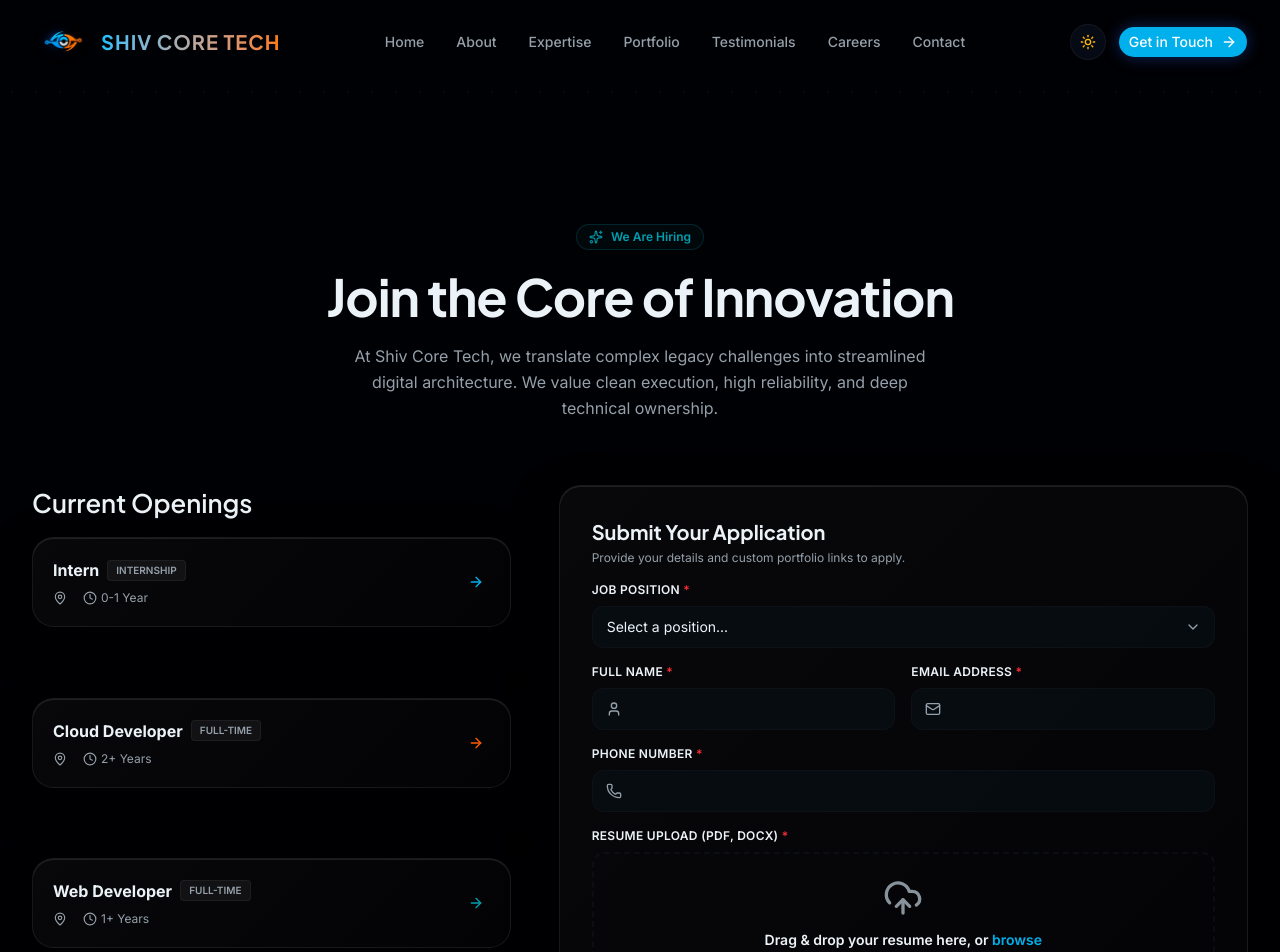
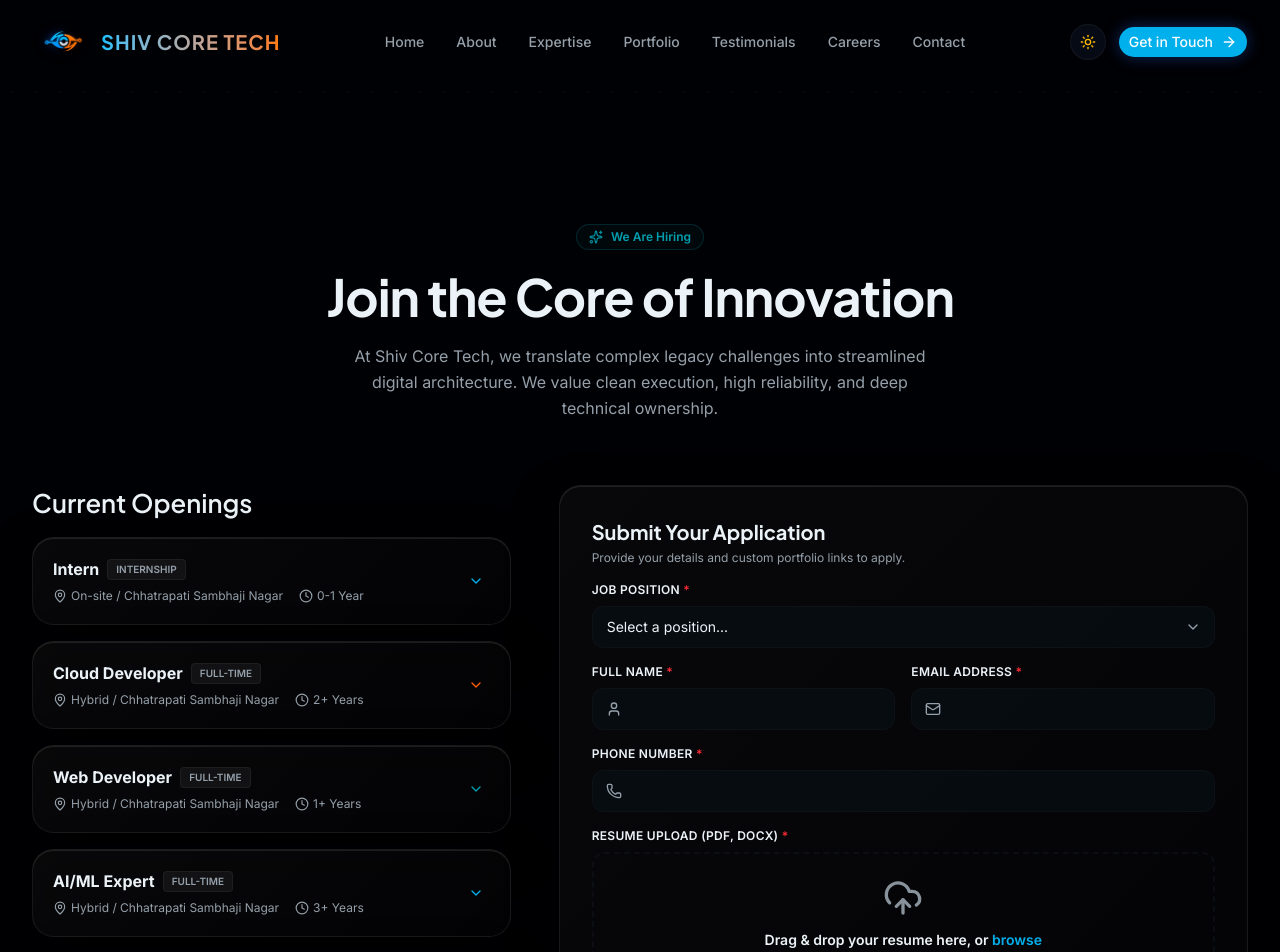
Before and after one commit to Avi2000005/shiv_core_tech, a Next.js app: page /careers in a window 1280 px wide. Shown: the top 952 px of the page. Built offline with nearby package versions, Linux system fonts and the light colour scheme.

Commit message:
Added JDs

```diff
--- a/app/layout.tsx
+++ b/app/layout.tsx
@@ -39,6 +39,7 @@ export default function RootLayout({
       suppressHydrationWarning
     >
       <head>
+        <meta name="viewport" content="width=device-width, initial-scale=1, maximum-scale=1, user-scalable=no" />
         <script
           dangerouslySetInnerHTML={{
             __html: `
--- a/components/ui/careers.tsx
+++ b/components/ui/careers.tsx
@@ -30,13 +30,20 @@ interface JobRole {
   experience: string;
   location?: string;
   glowColor: "primary" | "secondary" | "accent";
+  description?: string;
+  requirements?: string[];
 }
 
 export function Careers() {
   const [successData, setSuccessData] = useState<CareerFormValues | null>(null);
   const [submitError, setSubmitError] = useState<string | null>(null);
   const [isDragging, setIsDragging] = useState(false);
+  const [expandedRoleId, setExpandedRoleId] = useState<string | null>(null);
   const fileInputRef = useRef<HTMLInputElement>(null);
+
+  const toggleRoleExpand = (roleId: string) => {
+    setExpandedRoleId((prev) => (prev === roleId ? null : roleId));
+  };
 
   const roles: JobRole[] = [
     {
@@ -44,35 +51,70 @@ export function Careers() {
       title: "Intern",
       type: "Internship",
       experience: "0-1 Year",
+      location: "On-site / Chhatrapati Sambhaji Nagar",
       glowColor: "primary",
+      description: "Join our team to gain hands-on experience in software development and emerging technologies. Work on real projects, learn from experienced mentors, and build practical skills.",
+      requirements: [
+        "Basic programming knowledge",
+        "Strong learning attitude",
+        "Good communication skills"
+      ]
     },
     {
       id: "cloud-dev",
       title: "Cloud Developer",
       type: "Full-Time",
       experience: "2+ Years",
+      location: "Hybrid / Chhatrapati Sambhaji Nagar",
       glowColor: "secondary",
+      description: "Develop, deploy, and maintain scalable cloud-based applications and infrastructure using modern cloud technologies.",
+      requirements: [
+        "Experience with AWS, Azure, or GCP",
+        "Knowledge of Docker and CI/CD",
+        "Strong problem-solving skills"
+      ]
     },
     {
       id: "web-dev",
       title: "Web Developer",
       type: "Full-Time",
       experience: "1+ Years",
+      location: "Hybrid / Chhatrapati Sambhaji Nagar",
       glowColor: "accent",
+      description: "Build responsive and user-friendly web applications using modern frontend and backend technologies.",
+      requirements: [
+        "HTML, CSS, JavaScript proficiency",
+        "Experience with React, Next.js, or similar frameworks",
+        "Basic database knowledge"
+      ]
     },
     {
       id: "ai-ml-expert",
       title: "AI/ML Expert",
       type: "Full-Time",
       experience: "3+ Years",
+      location: "Hybrid / Chhatrapati Sambhaji Nagar",
       glowColor: "primary",
+      description: "Design and deploy AI/ML solutions, train models, and develop intelligent applications using modern AI technologies.",
+      requirements: [
+        "Strong Python and ML framework knowledge",
+        "Experience with TensorFlow, PyTorch, or similar",
+        "Understanding of Generative AI and NLP concepts"
+      ]
     },
     {
       id: "graphic-designer",
       title: "Graphic Designer",
       type: "Full-Time",
       experience: "2+ Years",
+      location: "On-site / Chhatrapati Sambhaji Nagar",
       glowColor: "secondary",
+      description: "Create visually stunning designs, branding materials, and user interfaces across digital and print media.",
+      requirements: [
+        "Proficiency in Adobe Creative Suite (Photoshop, Illustrator, Figma)",
+        "Strong portfolio of creative work",
+        "Good understanding of layout and typography"
+      ]
     },
   ];
 
@@ -132,10 +174,17 @@ export function Careers() {
   // Handle clicking on a job role to auto-select in form
   const handleSelectRole = (roleId: string) => {
     setValue("position", roleId, { shouldValidate: true });
-    // Scroll to form smoothly
+    // Scroll to form smoothly accounting for sticky navbar height
     const formElement = document.getElementById("careers-form");
     if (formElement) {
-      formElement.scrollIntoView({ behavior: "smooth", block: "center" });
+      const navbarHeight = 85; // fixed navbar height + padding buffer
+      const elementPosition = formElement.getBoundingClientRect().top + window.scrollY;
+      const offsetPosition = elementPosition - navbarHeight;
+
+      window.scrollTo({
+        top: offsetPosition,
+        behavior: "smooth"
+      });
     }
   };
 
@@ -274,48 +323,123 @@ export function Careers() {
       <div className="grid grid-cols-1 lg:grid-cols-12 gap-12 items-stretch">
 
         {/* Left Side: Career Listings */}
-        <div className="lg:col-span-5 flex flex-col justify-between h-full">
-          <div className="flex-grow flex flex-col justify-between h-full">
+        <div className="lg:col-span-5 flex flex-col">
+          <div className="flex flex-col">
             <h3 className="typography-h3 text-foreground mb-4 text-left">Current Openings</h3>
-            <div className="flex-grow flex flex-col justify-between gap-4">
-              {roles.map((role) => (
+            <div className="flex flex-col gap-4">
+              {roles.map((role) => {
+                const isExpanded = expandedRoleId === role.id;
+                return (
                   <CardPremium
                     key={role.id}
                     variant="glass-premium"
                     glowColor={role.glowColor}
-                  hoverEffect="lift"
-                  className="p-5 flex items-center justify-between gap-4 cursor-pointer"
-                  onClick={() => handleSelectRole(role.id)}
+                    hoverEffect={isExpanded ? "none" : "lift"}
+                    className="p-5 flex flex-col cursor-pointer outline-none focus-visible:ring-1 focus-visible:ring-primary/50"
+                    role="button"
+                    tabIndex={0}
+                    aria-expanded={isExpanded}
+                    onClick={() => toggleRoleExpand(role.id)}
+                    onKeyDown={(e) => {
+                      if (e.key === "Enter" || e.key === " ") {
+                        e.preventDefault();
+                        toggleRoleExpand(role.id);
+                      }
+                    }}
                   >
+                    <div className="flex items-center justify-between gap-4 w-full">
                       <div>
-                    <div className="flex items-center gap-2">
-                      <h4 className="font-bold text-foreground text-base font-sans">{role.title}</h4>
+                        <div className="flex flex-wrap items-center gap-2">
+                          <h4 className="font-bold text-foreground text-base font-sans leading-snug">{role.title}</h4>
                           <span className="text-[10px] font-semibold font-sans uppercase px-2 py-0.5 rounded bg-white/5 border border-white/5 text-muted-foreground">
                             {role.type}
                           </span>
                         </div>
-                    <div className="flex flex-wrap items-center gap-4 mt-2 text-xs text-muted-foreground font-sans">
+                        <div className="flex flex-wrap items-center gap-x-4 gap-y-2 mt-2 text-xs text-muted-foreground font-sans">
                           <span className="flex items-center gap-1">
-                        <MapPin className="w-3.5 h-3.5 text-muted-foreground" /> {role.location}
+                            <MapPin className="w-3.5 h-3.5 text-muted-foreground shrink-0" /> {role.location}
                           </span>
                           <span className="flex items-center gap-1">
-                        <Clock className="w-3.5 h-3.5 text-muted-foreground" /> {role.experience}
+                            <Clock className="w-3.5 h-3.5 text-muted-foreground shrink-0" /> {role.experience}
                           </span>
                         </div>
                       </div>
                       <Button
                         variant="ghost"
                         size="icon-sm"
-                    className={`rounded-full group-hover:translate-x-1 transition-transform
+                        onClick={(e) => {
+                          e.stopPropagation();
+                          toggleRoleExpand(role.id);
+                        }}
+                        className={`rounded-full transition-transform duration-300 shrink-0
+                          ${isExpanded ? "rotate-180" : ""}
                           ${role.glowColor === "primary" ? "text-primary" : ""}
                           ${role.glowColor === "secondary" ? "text-secondary" : ""}
                           ${role.glowColor === "accent" ? "text-accent" : ""}
                         `}
                       >
-                    <ArrowRight className="w-4 h-4" />
+                        <ChevronDown className="w-4 h-4" />
                       </Button>
+                    </div>
+
+                    <AnimatePresence initial={false}>
+                      {isExpanded && (
+                        <motion.div
+                          initial={{ height: 0, opacity: 0 }}
+                          animate={{ height: "auto", opacity: 1 }}
+                          exit={{ height: 0, opacity: 0 }}
+                          transition={{ duration: 0.3, ease: "easeInOut" }}
+                          className="overflow-hidden"
+                          onClick={(e) => e.stopPropagation()} // prevent collapsing when clicking inner contents
+                        >
+                          <div className="pt-4 border-t border-border/10 mt-4 space-y-4 font-sans text-sm text-left">
+                            <div>
+                              <h5 className="font-semibold text-foreground mb-1 text-xs uppercase tracking-wider text-muted-foreground">Job Description</h5>
+                              <p className="text-muted-foreground leading-relaxed font-sans">{role.description}</p>
+                            </div>
+
+                            {role.requirements && role.requirements.length > 0 && (
+                              <div>
+                                <h5 className="font-semibold text-foreground mb-2 text-xs uppercase tracking-wider text-muted-foreground">Requirements</h5>
+                                <ul className="space-y-2">
+                                  {role.requirements.map((req, idx) => (
+                                    <li key={idx} className="flex items-start gap-2 text-muted-foreground font-sans text-xs">
+                                      <CheckCircle className={`w-4 h-4 shrink-0 mt-0.5
+                                        ${role.glowColor === "primary" ? "text-primary" : ""}
+                                        ${role.glowColor === "secondary" ? "text-secondary" : ""}
+                                        ${role.glowColor === "accent" ? "text-accent" : ""}
+                                      `} />
+                                      <span>{req}</span>
+                                    </li>
+                                  ))}
+                                </ul>
+                              </div>
+                            )}
+
+                            <div className="pt-2 flex justify-end">
+                              <Button
+                                variant="default"
+                                size="sm"
+                                onClick={(e) => {
+                                  e.stopPropagation();
+                                  handleSelectRole(role.id);
+                                }}
+                                className={`w-full sm:w-auto justify-center rounded-lg cursor-pointer text-xs font-semibold transition-all duration-300
+                                  ${role.glowColor === "primary" ? "bg-primary hover:bg-primary/95 text-primary-foreground shadow-[0_0_15px_rgba(37,99,235,0.3)] hover:shadow-[0_0_25px_rgba(37,99,235,0.45)]" : ""}
+                                  ${role.glowColor === "secondary" ? "bg-secondary hover:bg-secondary/95 text-secondary-foreground shadow-[0_0_15px_rgba(6,182,212,0.3)] hover:shadow-[0_0_25px_rgba(6,182,212,0.45)]" : ""}
+                                  ${role.glowColor === "accent" ? "bg-accent hover:bg-accent/95 text-accent-foreground shadow-[0_0_15px_rgba(139,92,246,0.3)] hover:shadow-[0_0_25px_rgba(139,92,246,0.45)]" : ""}
+                                `}
+                              >
+                                Apply for this Position
+                              </Button>
+                            </div>
+                          </div>
+                        </motion.div>
+                      )}
+                    </AnimatePresence>
                   </CardPremium>
-              ))}
+                );
+              })}
             </div>
           </div>
         </div>
```
Lines whose indentation alone changed are shown as unchanged.
